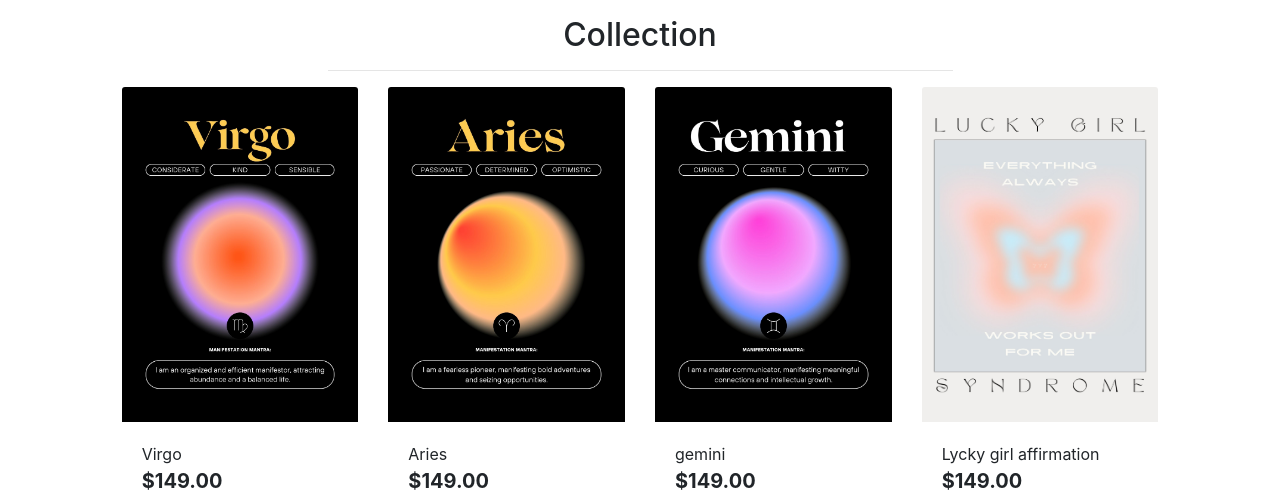
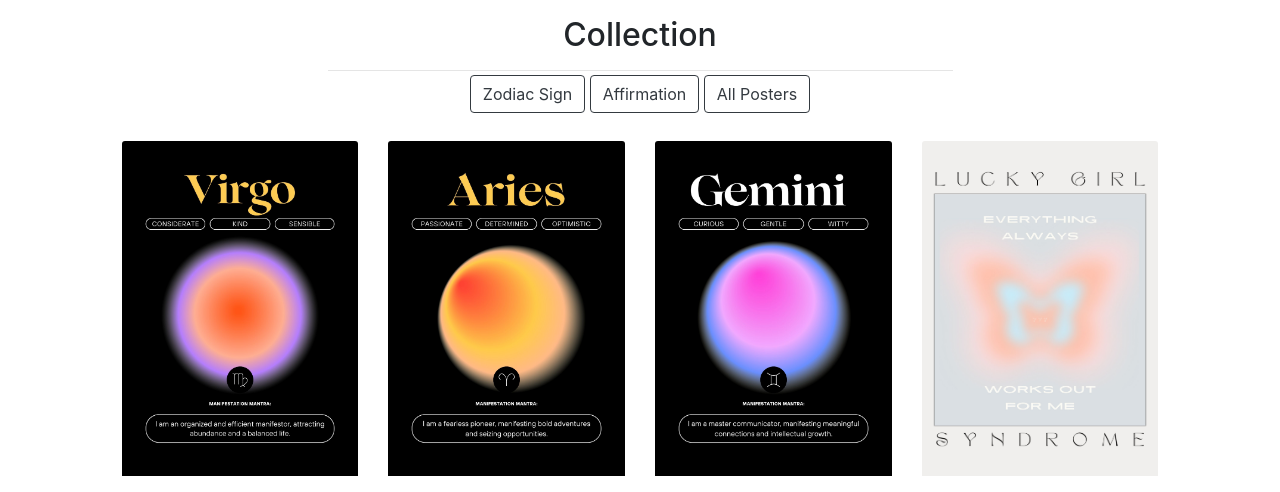
Before and after one commit to emmhe015/SoulPowerPosters, a Django app: page /products/ in a window 1280 px wide. Shown: the part 71-563 px from the top of the page. Run offline with Django 3.2, Linux system fonts and the light colour scheme; data comes from the database, SQL or seed files in the repository; some libraries are stand-ins or nearby versions.

Commit message:
Add categories links to product_list.html

```diff
--- a/products/templates/products/product_list.html
+++ b/products/templates/products/product_list.html
@@ -16,6 +16,11 @@
             <div class="col text-center mt-3">
                 <h2 class="logo-font">Collection</h2>
                 <hr class="w-50 mb-1">
+                <div class="mb-3">
+                    <a href="{% url 'products:products' %}?category=zodiac_signs" class="btn btn-outline-dark">Zodiac Sign</a>
+                    <a href="{% url 'products:products' %}?category=affirmations" class="btn btn-outline-dark">Affirmation</a>
+                    <a href="{% url 'products:products' %}?category=zodiac_signs,affirmations" class="btn btn-outline-dark">All Posters</a>
+                </div>
             </div>
         </div>
         <div class="row">
--- a/products/views.py
+++ b/products/views.py
@@ -1,7 +1,7 @@
 from django.shortcuts import render, redirect, reverse, get_object_or_404
 from django.contrib import messages
 from django.db.models import Q
-from .models import Product
+from .models import Product, Category
 
 # Create your views here.
 
```
